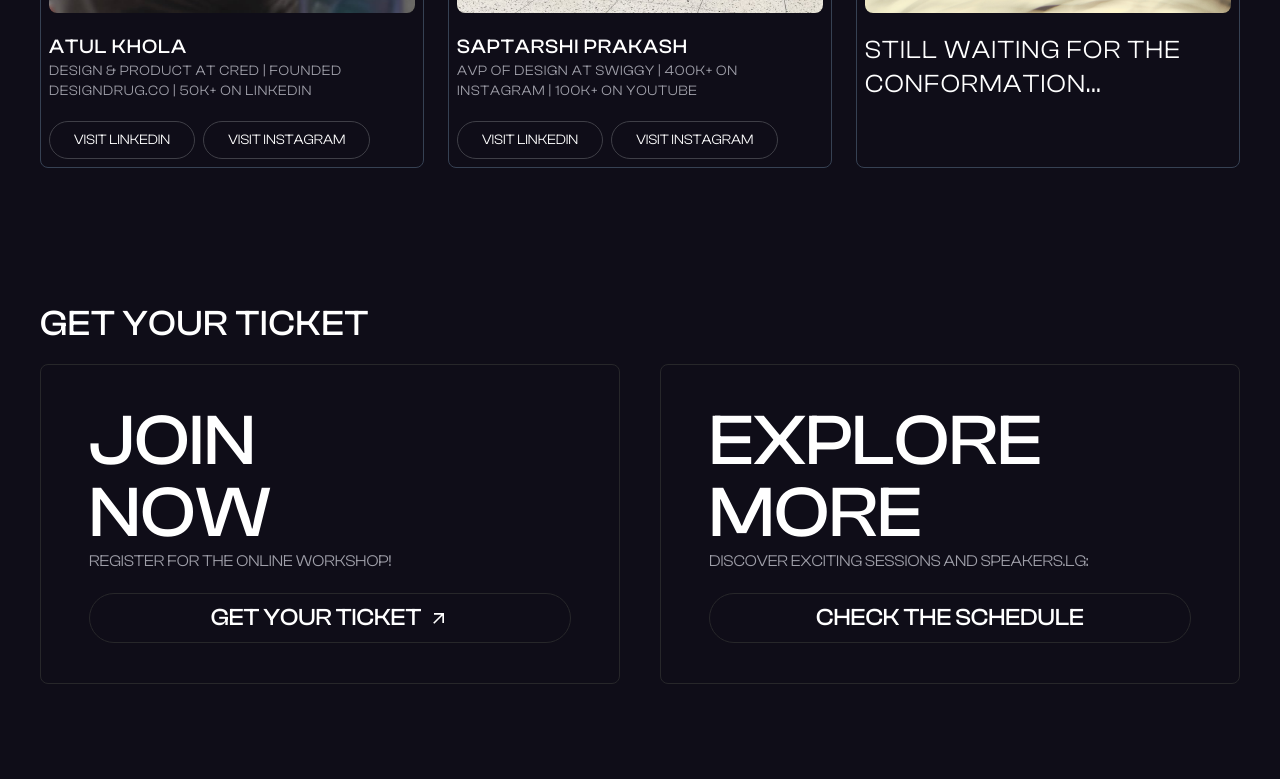
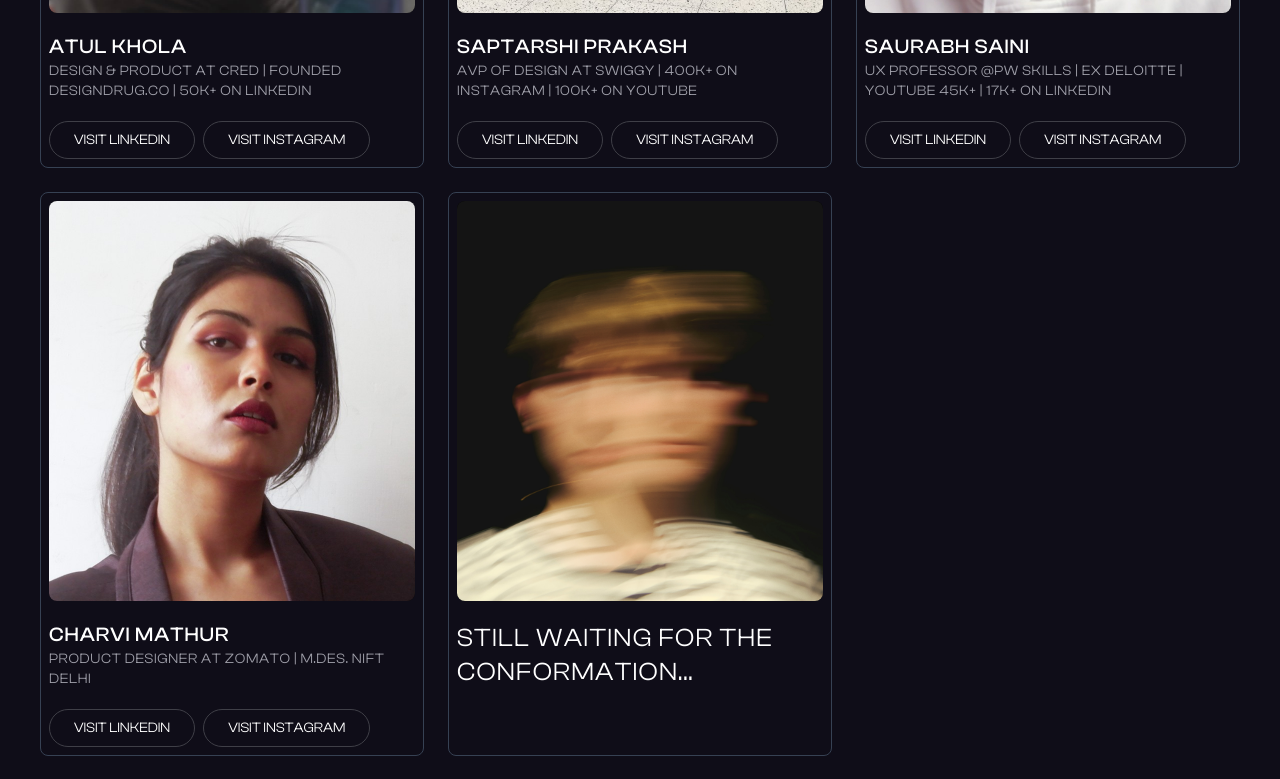
Before and after one commit to yeshu2004/ReflUX, a Next.js app: page / in a window 1280 px wide. Shown: the part 5620-6399 px from the top of the page. Built offline with nearby package versions, Linux system fonts and the light colour scheme.

Commit message:
speakers added

```diff
--- a/app/components/Speaker.tsx
+++ b/app/components/Speaker.tsx
@@ -44,7 +44,43 @@ export default function Speaker() {
             </div>
           </div>
 
-          {/* Card 3: Speakers */}
+          {/* Card 3 */}
+           <div className="rounded-lg p-2 text-left border border-gray-700">
+            <div className="bg-black h-[50vh] rounded-lg w-full overflow-hidden relative">
+              <Image alt="" src={'/saurabh_saini.jpeg'} fill priority quality={75} className="object-cover object-center"/>
+            </div>
+            <h2 className="uppercase pt-5 tracking-wider font-medium text-xl">Saurabh Saini</h2>
+            <h3 className="text-zinc-400 text-sm uppercase tracking-wider pb-5">UX Professor @PW Skills | Ex Deloitte | YouTube 45K+ | 17K+ on Linkedin </h3>
+
+            <div className="lg:flex lg:flex-row flex flex-col w-full gap-2 items-center">
+              <Link href={'https://www.linkedin.com/in/saurabhsainiux/?originalSubdomain=in'}  className="w-full lg:w-fit bg-transparent border border-zinc-700 text-center rounded-full px-6 py-2 text-sm hover:bg-white hover:text-gray-900 transition">
+              VISIT LINKEDIN
+            </Link>
+            <Link href={'https://www.instagram.com/saurabhux/'} className="w-full lg:w-fit bg-transparent border border-zinc-700 text-center rounded-full px-6 py-2 text-sm hover:bg-white hover:text-gray-900 transition">
+              VISIT INSTAGRAM
+            </Link>
+            </div>
+          </div>
+
+          {/* Card 4 */}
+           <div className="rounded-lg p-2 text-left border border-gray-700">
+            <div className="bg-black h-[50vh] rounded-lg w-full overflow-hidden relative">
+              <Image alt="" src={'/charvi_mathur.jpeg'} fill priority quality={75} className="object-cover object-center"/>
+            </div>
+            <h2 className="uppercase pt-5 tracking-wider font-medium text-xl">Charvi mathur</h2>
+            <h3 className="text-zinc-400 text-sm uppercase tracking-wider pb-5">Product Designer at Zomato | M.des. NIFT Delhi</h3>
+
+            <div className="lg:flex lg:flex-row flex flex-col w-full gap-2 items-center">
+              <Link href={'https://www.linkedin.com/in/charvidesigns/?originalSubdomain=in'}  className="w-full lg:w-fit bg-transparent border border-zinc-700 text-center rounded-full px-6 py-2 text-sm hover:bg-white hover:text-gray-900 transition">
+              VISIT LINKEDIN
+            </Link>
+            <Link href={''} className="w-full lg:w-fit bg-transparent border border-zinc-700 text-center rounded-full px-6 py-2 text-sm hover:bg-white hover:text-gray-900 transition">
+              VISIT INSTAGRAM
+            </Link>
+            </div>
+          </div>
+
+          {/* Card 4: Speakers */}
           <div className="rounded-lg p-2 text-left border border-gray-700 hidden md:block">
             <div className="bg-black h-[50vh] rounded-lg w-full overflow-hidden relative">
               <Image alt="" src={'/blur.jpg'} fill priority quality={75} className="object-cover object-center"/>
```
Also changed, not shown: public/charvi_mathur.jpeg (added), public/saurabh_saini.jpeg (added).
